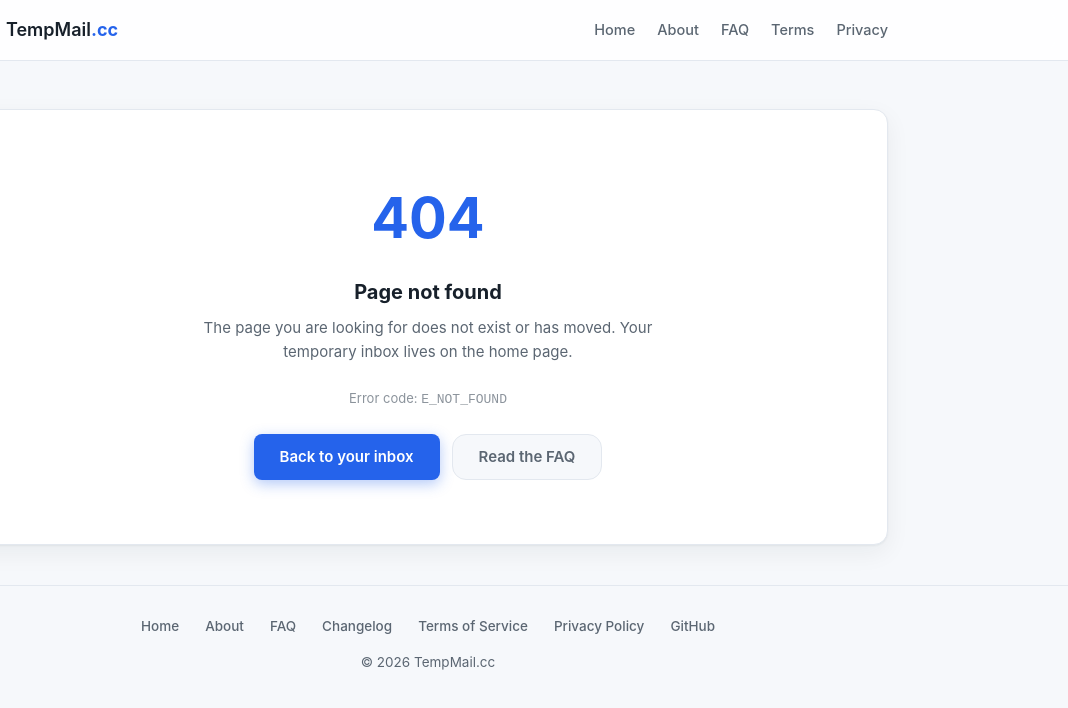
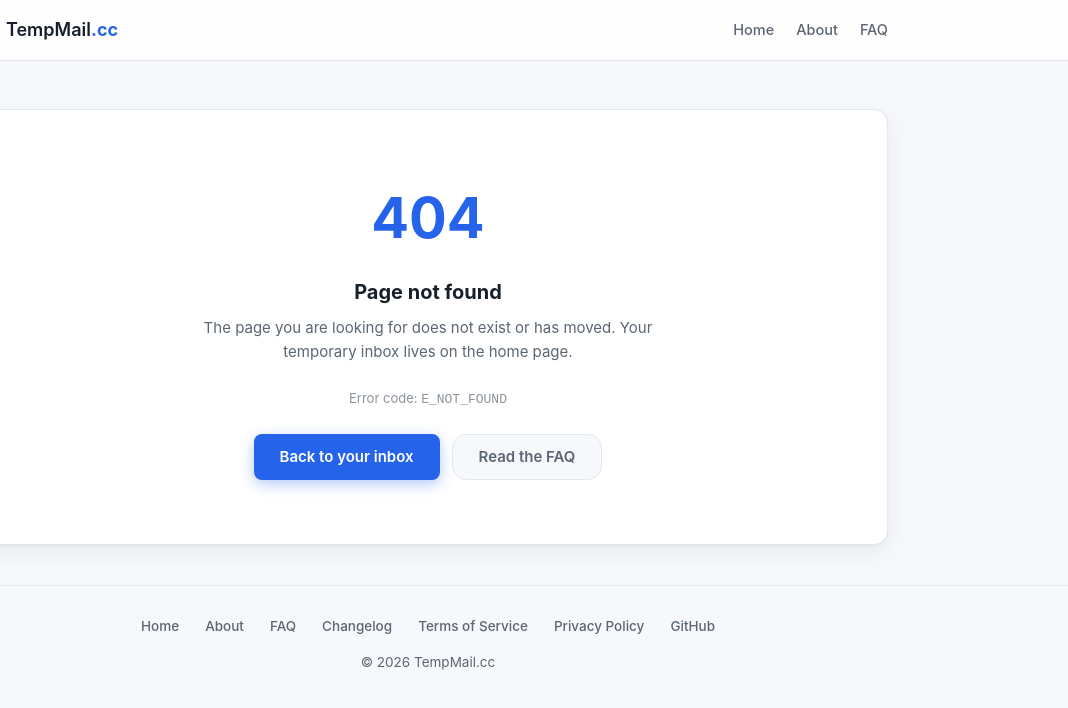
Before and after one commit to steley/tempmail, a website: page public/404.html in a window 1280 px wide. Shown: the full height of the page, 212-1280 px from the left. Drawn offline with Linux system fonts and the light colour scheme.

Commit message:
ui: drop Terms/Privacy links from page navigation

```diff
--- a/public/404.html
+++ b/public/404.html
@@ -35,8 +35,6 @@
       <a href="/">Home</a>
       <a href="/about.html">About</a>
       <a href="/faq.html">FAQ</a>
-      <a href="/terms.html">Terms</a>
-      <a href="/privacy.html">Privacy</a>
     </nav>
   </div>
 </header>
```
Also changed, not shown: public/about.html (+0 -2 lines), public/faq.html (+0 -2 lines), public/privacy.html (+0 -1 lines), public/terms.html (+0 -1 lines).
